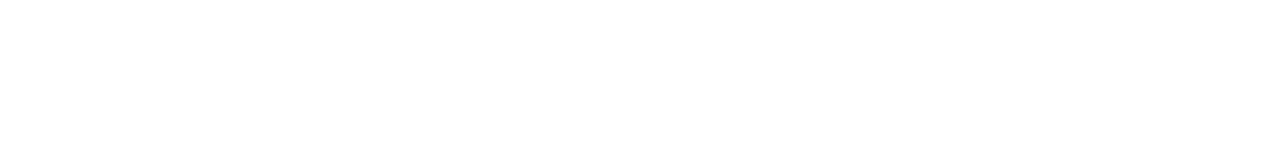
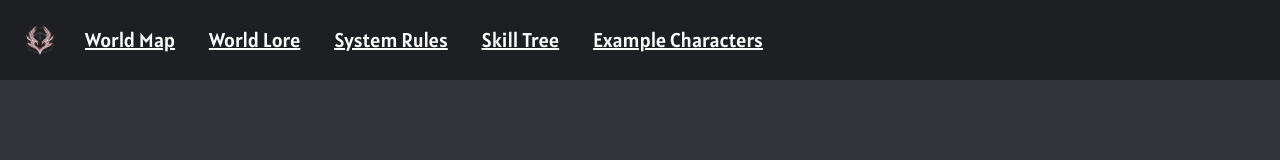
Before and after one commit to UnsungMelody/elistoria-rp, a plain HTML site: page chars.html in a window 1280 px wide. Drawn offline with Linux system fonts and the light colour scheme.

Commit message:
Updated embed image

```diff
--- a/chars.html
+++ b/chars.html
@@ -0,0 +1,40 @@
+<!doctype html>
+
+<html lang="en">
+<head>
+  <meta charset="utf-8">
+  <meta name="viewport" content="width=device-width, initial-scale=1">
+
+  <!-- Discord Embed Things -->
+  <title>Elistoria RP</title>
+  <meta name="description" content="Wah?">
+  <meta name="author" content="Melody / Mom">
+
+  <meta content="Elistoria Season V" property="og:title" />
+  <meta content="Ruleset, Lore, Map, and Skill Tree Compendium." property="og:description" />
+  <meta content="https://unsungmelody.github.io/elistoria-rp/" property="og:url" />
+  <meta content="assets/icon.png" property="og:image" />
+  <meta content="#ea7173" data-react-helmet="true" name="theme-color" />
+
+  <link rel="icon" href="assets/icon.png">
+
+  <link rel="stylesheet" href="css/index.css">
+
+</head>
+
+<body>
+    <header>
+      <img src="assets/icon.png" alt="logo">
+
+      <nav>
+        <a href="index.html">World Map</a>
+        <a href="">World Lore</a>
+        <a href="">System Rules</a>
+        <a href="">Skill Tree</a>
+        <a href="chars.html">Example Characters</a>
+      </nav>
+    </header>
+
+
+</body>
+</html>
```
Also changed, not shown: index.html (+4 -5 lines).
